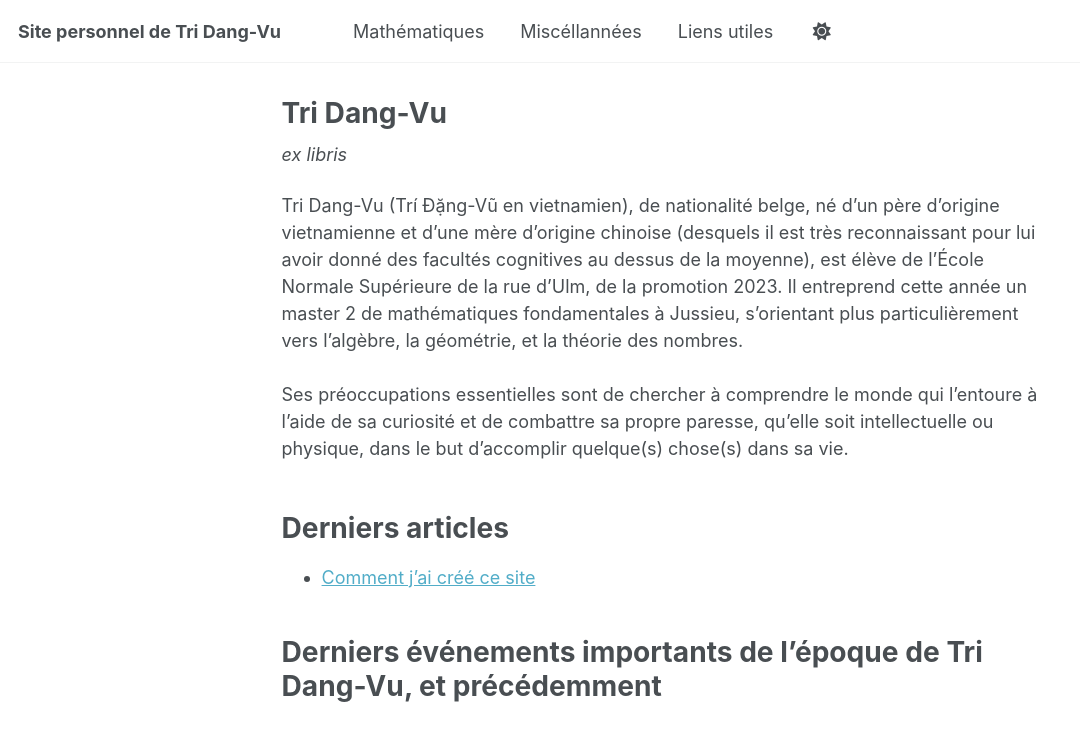
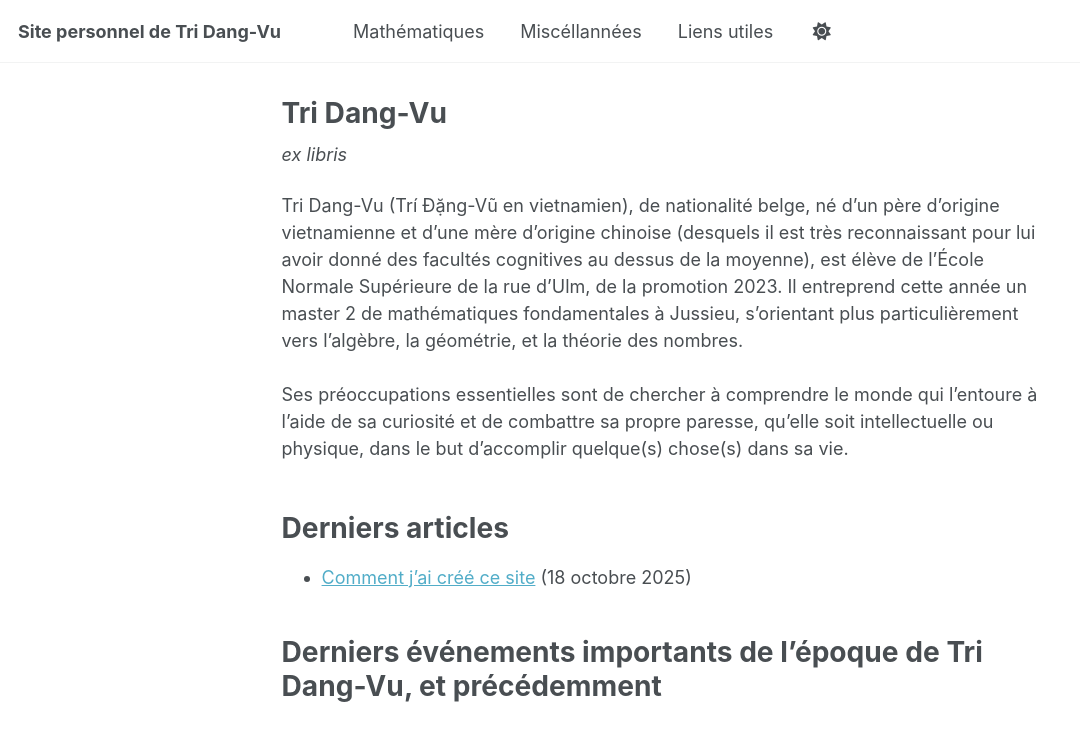
Before and after one commit to tridangvu/tridangvu.github.io, a Jekyll site: the page built from index.md, in a window 1280 px wide and 960 px high. Shown: the top 741 px of the window, without its empty margins (0-1080 px from the left). Built offline with Jekyll 4.4.1, drawn with Linux system fonts in a browser that asks for light colours; a script that is not in the unit is left out.

Commit message:
Update index.md

```diff
--- a/index.md
+++ b/index.md
@@ -16,7 +16,7 @@ Ses préoccupations essentielles sont de chercher à comprendre le monde qui l'e
 
 
 # Derniers articles
-- [Comment j'ai créé ce site](/_pages/commentjaicreecesite.md/)
+- [Comment j'ai créé ce site](/_pages/commentjaicreecesite.md/) (18 octobre 2025)
 <br><br>
 
 # Derniers événements importants de l'époque de Tri Dang-Vu, et précédemment
```
